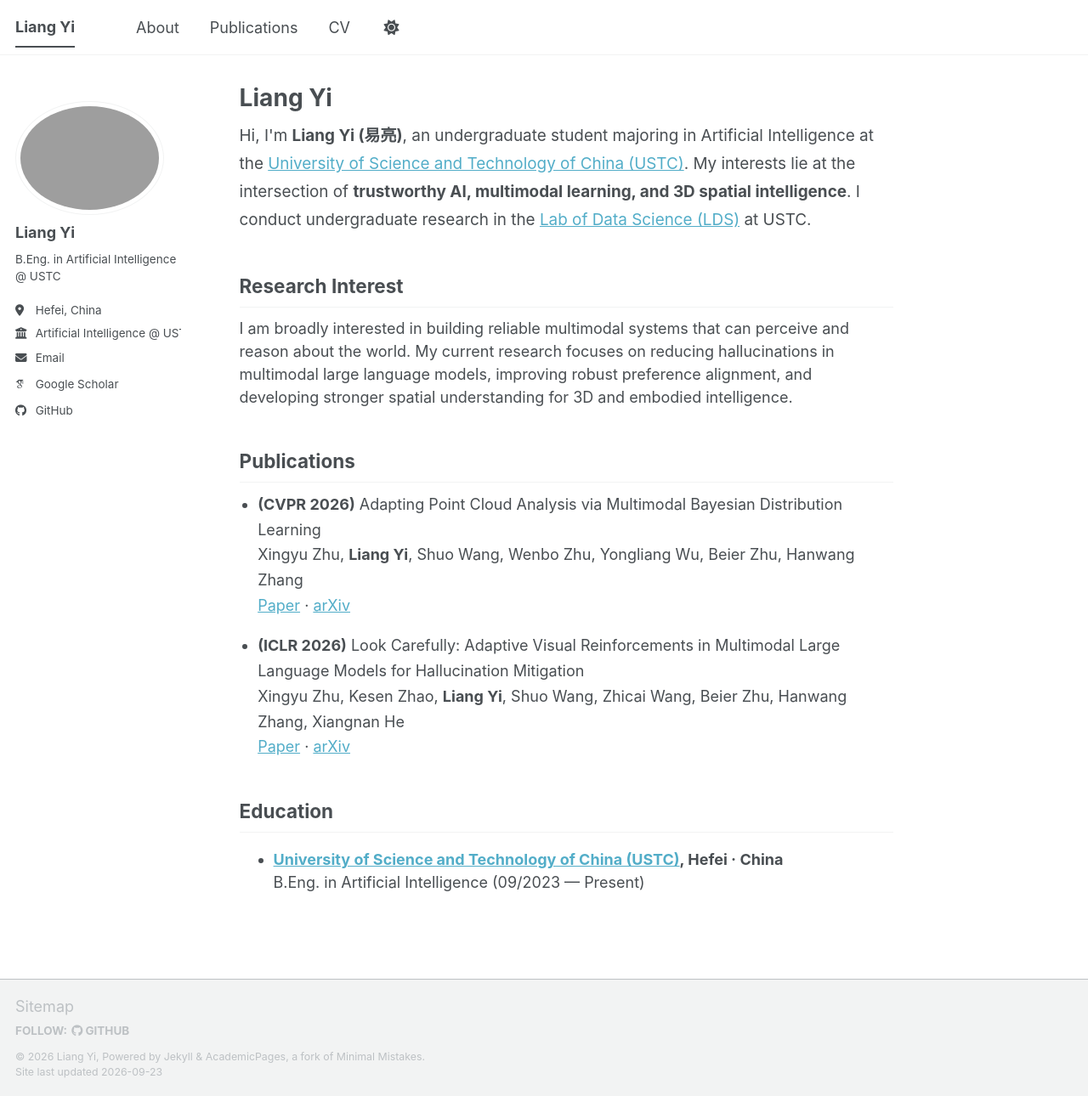
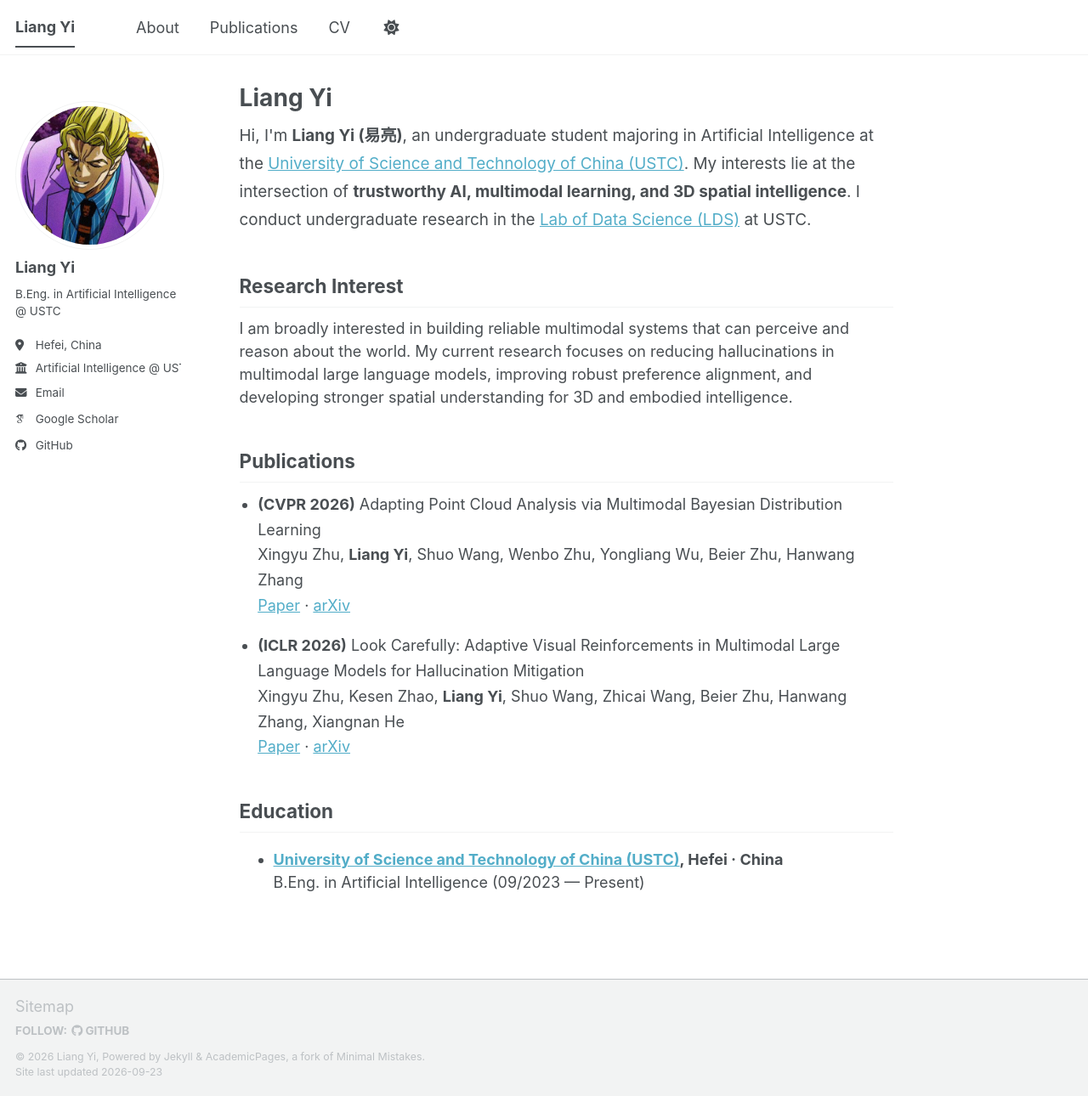
Before and after one commit to Y1-Liang/Y1-Liang.github.io, a Jekyll site: the page built from _pages/about.md, in a window 1280 px wide and 1290 px high. Shown: the whole window at 85% size. Built offline with Jekyll 4.4.1, drawn with Linux system fonts in a browser that asks for light colours; some web fonts are replaced; a script bundle is joined from its source files by our own code; library files that are not in the unit come from our copies.

Commit message:
Update _config.yml

```diff
--- a/_config.yml
+++ b/_config.yml
@@ -23,7 +23,7 @@ repository               : "Y1-Liang/Y1-Liang.github.io"
 #               Additional customization can be done by editing /_includes/author-profile.html
 author:
   # Biographic information
-  avatar           : "profile.jpg"
+  avatar           : "kira.jpg"
   name             : "Liang Yi"
   pronouns         :
   bio              : "B.Eng. in Artificial Intelligence @ USTC"
```
